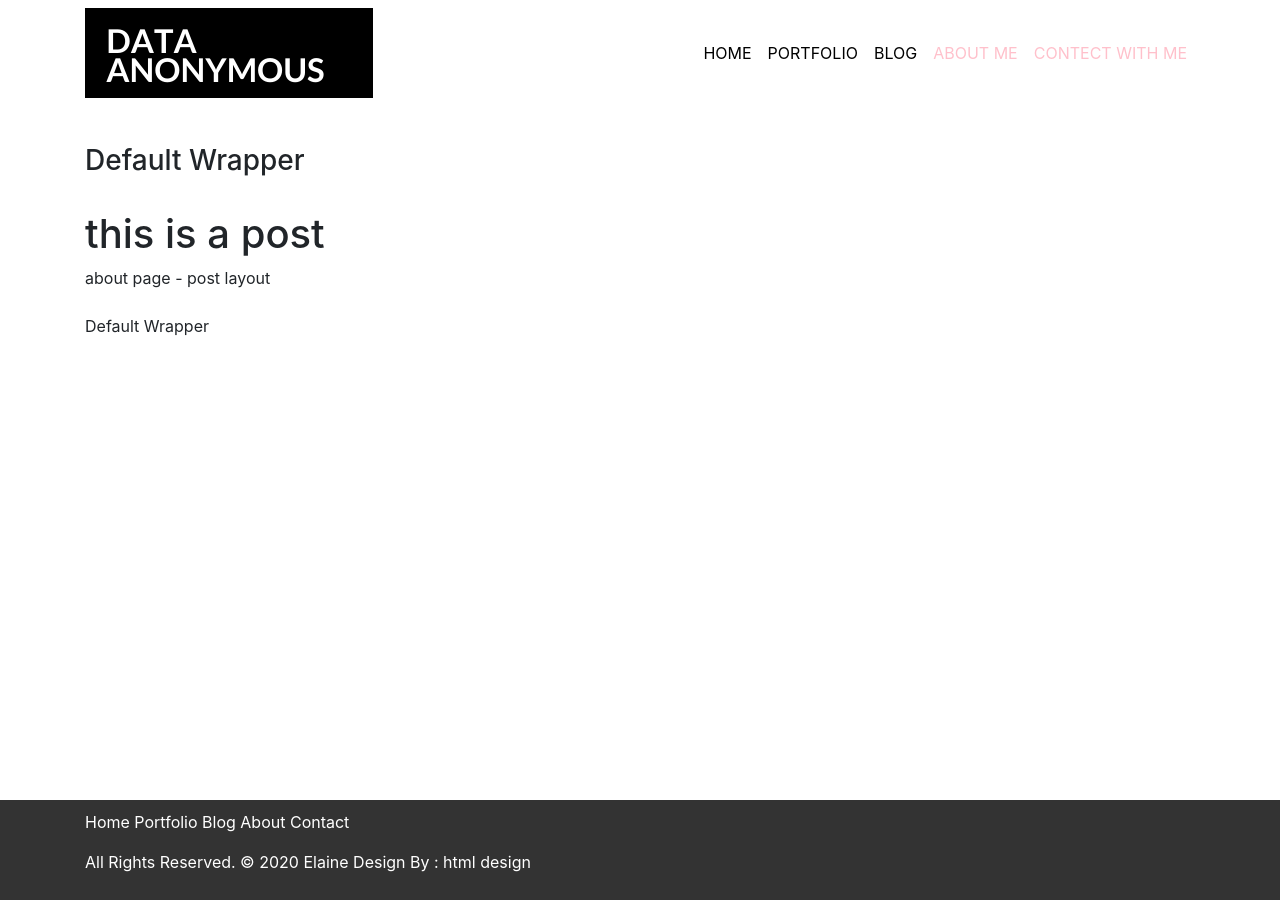
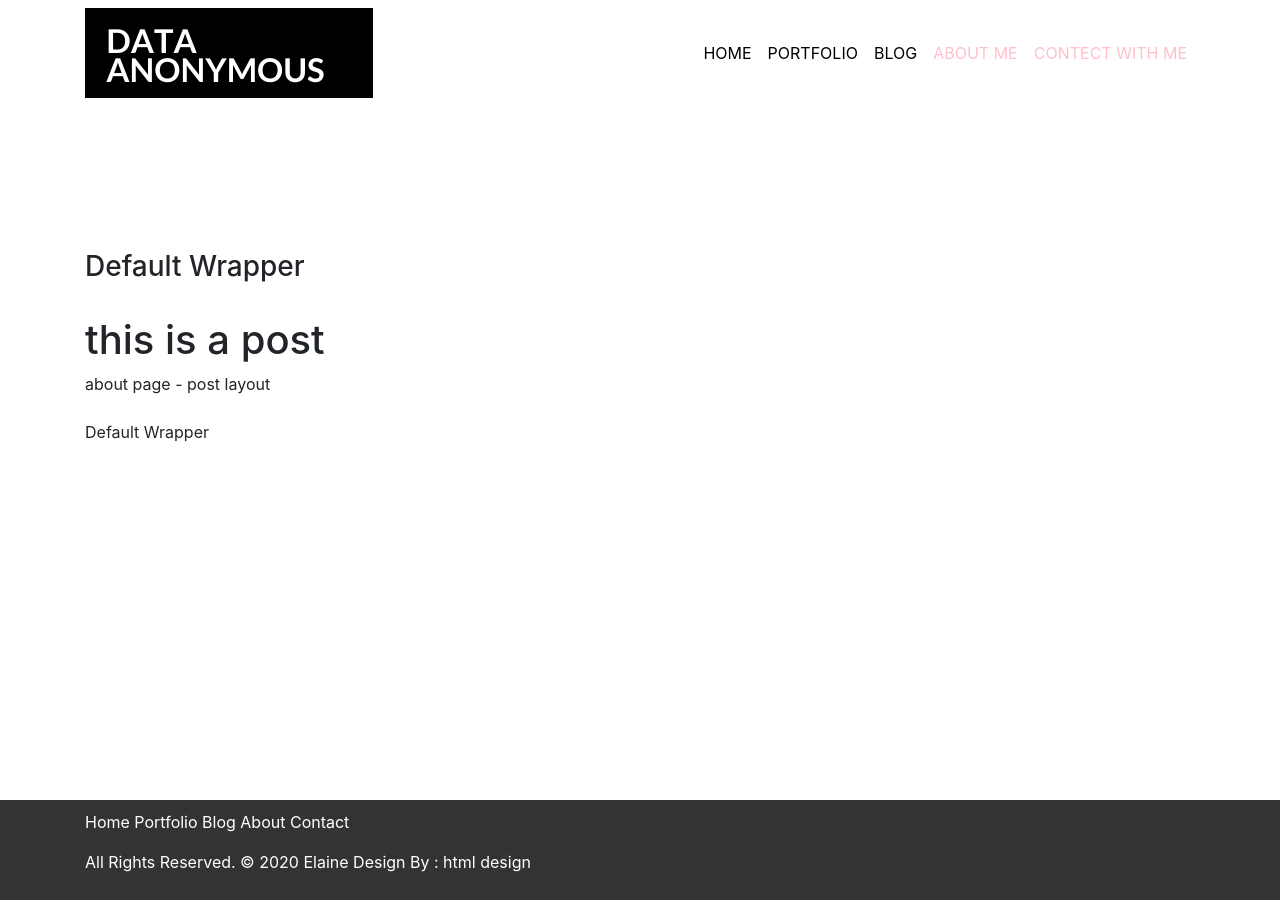
Before and after one commit to Elaine-learning-p/Data-Anonymous, a Jekyll site: the page built from about.html, in a window 1280 px wide. Built offline with Jekyll 4.4.1, drawn with Linux system fonts in a browser that asks for light colours; nearby versions of some CDN libraries; library files that are not in the unit come from our copies.

Commit message:
Update navigation.html

```diff
--- a/_includes/navigation.html
+++ b/_includes/navigation.html
@@ -1,5 +1,5 @@
     <!-- Navigation -->
-    <nav class="navbar navbar-expand-lg fixed-top">
+    <nav class="navbar navbar-expand-lg">
       <div class="container">
 	      <img class="img-fluid" src="images/logo.png" alt="" />
         <button class="navbar-toggler navbar-toggler-right" type="button" data-toggle="collapse" data-target="#navbarResponsive" aria-controls="navbarResponsive" aria-expanded="false" aria-label="Toggle navigation">
```
